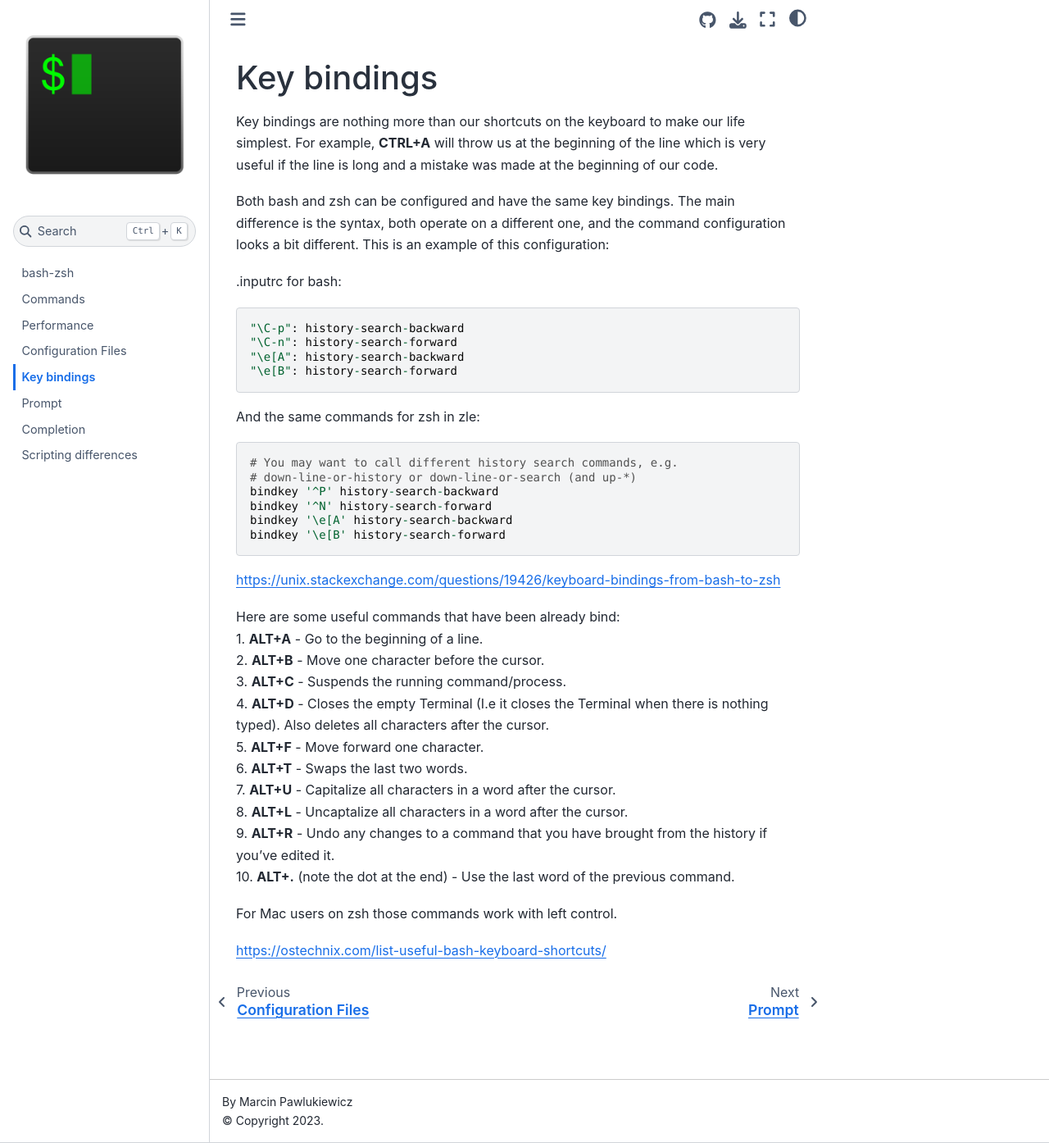
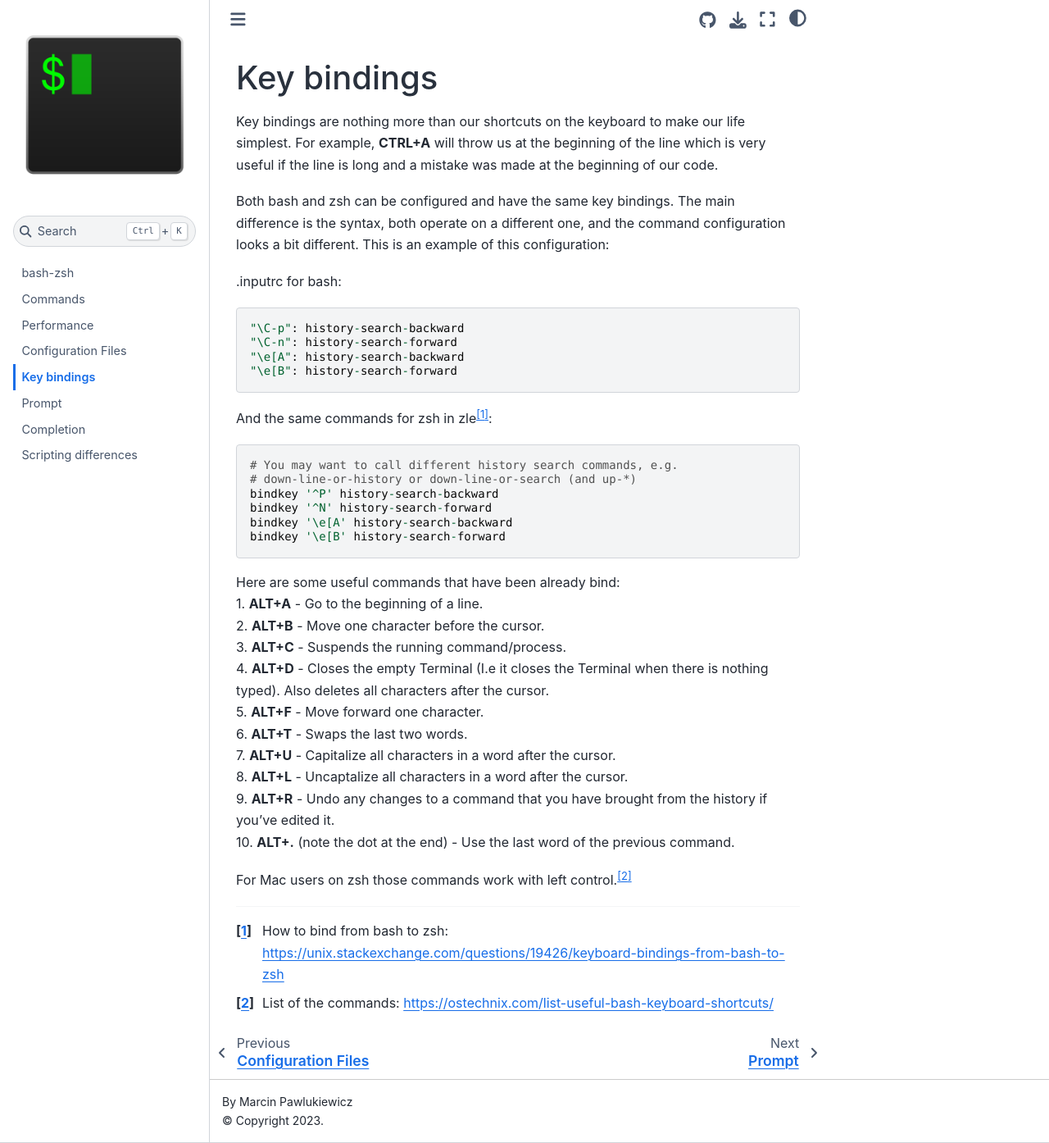
Before and after one commit to marcinpawlukiewicz/bash-zsh, a Jupyter Book: the page built from key_bindings.md, in a window 1280 px wide and 1394 px high. Shown: the whole window at 82% size. Built offline with Jupyter Book 1.0.4 settings and Sphinx 7.4.7 and the Sphinx Book theme 1.1.4, drawn with Linux system fonts in a browser that asks for light colours.

Commit message:
Update key_bindings.md

````diff
--- a/key_bindings.md
+++ b/key_bindings.md
@@ -20,7 +20,7 @@ bindkey '^N' history-search-forward
 bindkey '\e[A' history-search-backward
 bindkey '\e[B' history-search-forward
 ```
-https://unix.stackexchange.com/questions/19426/keyboard-bindings-from-bash-to-zsh
+
 
 Here are some useful commands that have been already bind:
 1. **ALT+A** - Go to the beginning of a line.
@@ -34,6 +34,7 @@ Here are some useful commands that have been already bind:
 9. **ALT+R** - Undo any changes to a command that you have brought from the history if you’ve edited it.
 10. **ALT+.** (note the dot at the end) - Use the last word of the previous command.
 
-For Mac users on zsh those commands work with left control.
+For Mac users on zsh those commands work with left control.[^footnote2]
 
-https://ostechnix.com/list-useful-bash-keyboard-shortcuts/
+[^footnote1]: How to bind from bash to zsh: https://unix.stackexchange.com/questions/19426/keyboard-bindings-from-bash-to-zsh
+[^footnote2]: List of the commands: https://ostechnix.com/list-useful-bash-keyboard-shortcuts/
````
Also changed, not shown: other parts of key_bindings.md (+1 -1 lines).
